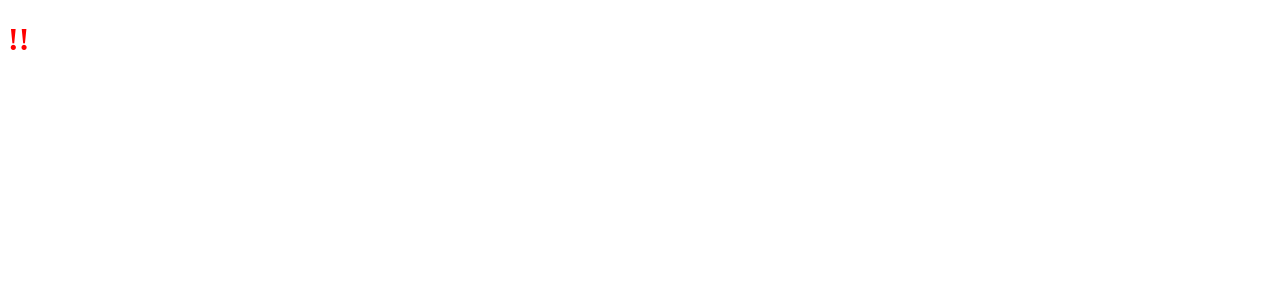
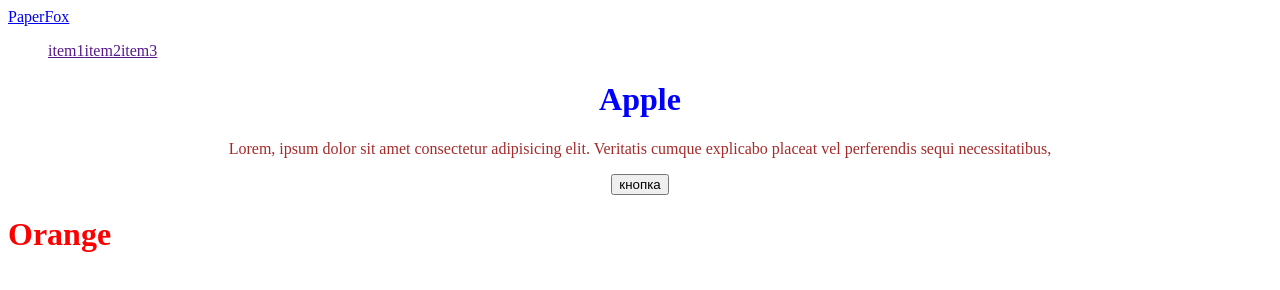
Before and after one commit to smoloff/lessson2, a plain HTML site: page index.html in a window 1280 px wide. Drawn offline with Linux system fonts and the light colour scheme.

Commit message:
add init web structure

```diff
--- a/index.html
+++ b/index.html
@@ -7,7 +7,28 @@
   <title>Document</title>
 </head>
 <body>
-  <h1>!!</h1>
+  <header>
+    <a href="/"> PaperFox</a>
+    <nav>
+      <ul class='nav-list'>
+        <li>
+          <a href="">item1</a>
+        </li>
+        <li>
+          <a href="">item2</a>
+        </li>
+        <li>
+          <a href="">item3</a>
+        </li>
+      </ul>
+    </nav>
+  </header>
+  <div class="center-cnt">
+    <h1 class="heading">Apple</h1>
+    <p>Lorem, ipsum dolor sit amet consectetur adipisicing elit. Veritatis cumque explicabo placeat vel perferendis sequi necessitatibus, </p>
+    <button>кнопка</button>
+  </div>
+  <h1>Orange</h1>
 
 </body>
 </html>
--- a/style.css
+++ b/style.css
@@ -1,3 +1,17 @@
 h1 {
   color:red;
 }
+.heading {
+  color:blue;
+}
+.center-cnt {
+  text-align: center;
+  color:brown;
+}
+ul {
+  list-style: none;
+}
+.nav-list {
+  display: flex;
+  flex-direction: row;
+}
```
